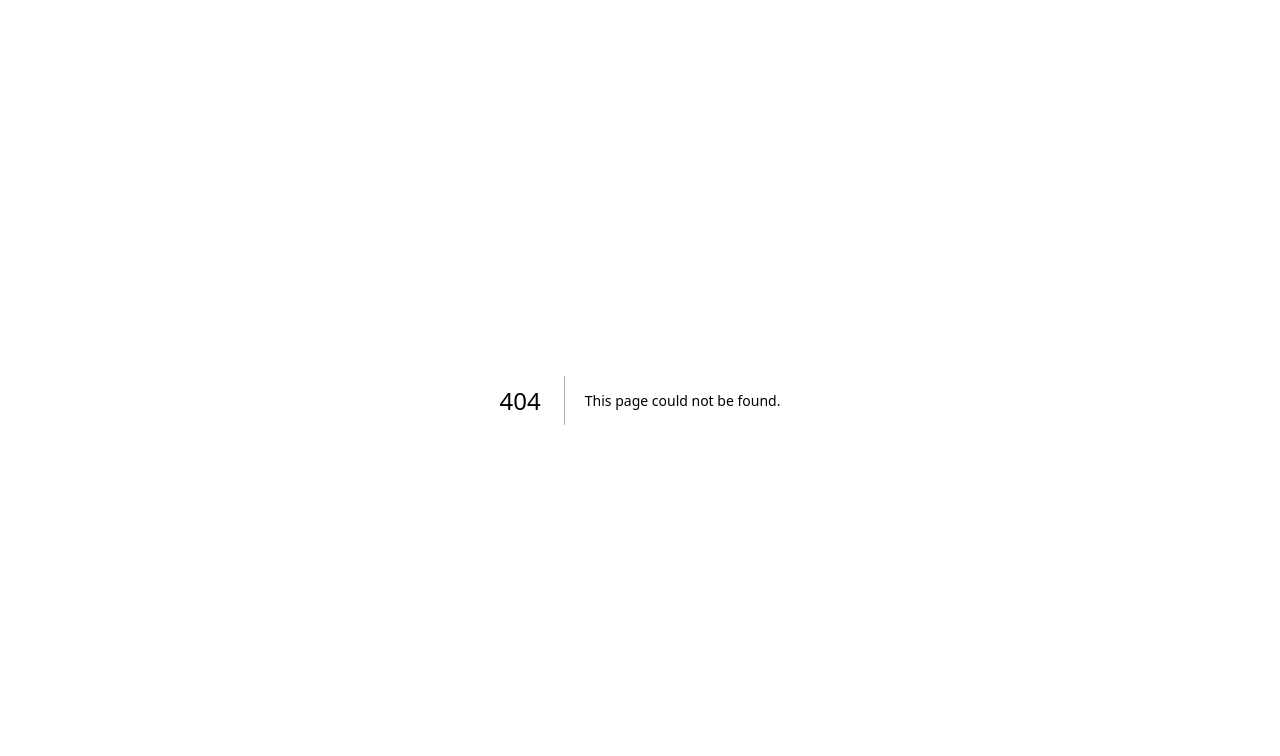
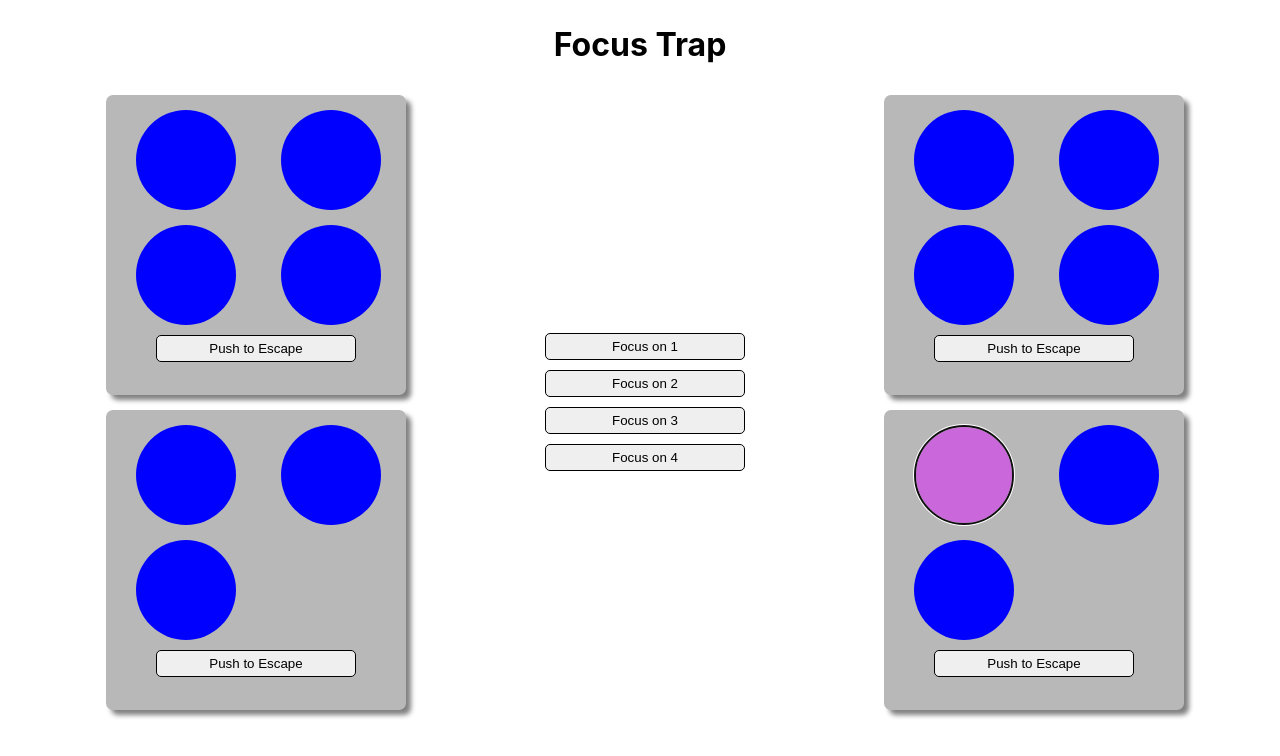
Before and after one commit to idcargill/next-playground, a Next.js app: page /focusTrap in a window 1280 px wide. Before the commit this address had no page. Shown: the top 756 px of the page. Built offline with nearby package versions, Linux system fonts and the light colour scheme.

Commit message:
focus trap setup

```diff
--- a/babel.config.js
+++ /dev/null
@@ -1,8 +0,0 @@
-module.expors = {
-  presets: [
-    '@babel/preset-react',
-    ['@babel/preset-env', {targets: { node: 'current'}}],
-    '@babel/preset-typescript',
-    '@babel/plugin-syntax-jsx'
-  ],
-};
--- a/package.json
+++ b/package.json
@@ -15,6 +15,7 @@
     "axios": "^1.1.3",
     "dotenv": "^16.0.3",
     "env-var": "^7.3.0",
+    "focus-trap-react": "^10.1.1",
     "next": "13.0.0",
     "react": "18.2.0",
     "react-dom": "18.2.0",
@@ -22,6 +23,11 @@
     "styled-components": "^5.3.6"
   },
   "devDependencies": {
+    "@babel/core": "^7.21.4",
+    "@babel/plugin-syntax-jsx": "^7.21.4",
+    "@babel/preset-env": "^7.21.4",
+    "@babel/preset-react": "^7.18.6",
+    "@babel/preset-typescript": "^7.21.4",
     "@types/node": "18.11.7",
     "@types/react": "18.0.23",
     "@types/react-dom": "18.0.7",
--- /dev/null
+++ b/pages/focusTrap.tsx
@@ -0,0 +1,113 @@
+import { ReactNode, useState } from 'react';
+import FocusTrap from 'focus-trap-react';
+import styles from '../sections/focusTrap/container.module.css';
+
+const Button = ({
+  text,
+}: {
+  text?: string;
+  onClick?: (text: string) => void;
+}) => (
+  <button tabIndex={1} className={styles.focus_button}>
+    {text ? text : 'Push to Escape'}
+  </button>
+);
+
+const FocusableThing = () => (
+  <div tabIndex={1} className={styles.focus_thing}></div>
+);
+
+const FocusContainer = ({ children }: { children?: ReactNode }) => {
+  const [isActive, setIsActive] = useState(false);
+
+  const deactivate = () => {
+    setIsActive(false);
+  };
+
+  return (
+    <>
+      <FocusTrap
+        focusTrapOptions={{
+          // onActivate: () => void,
+          onDeactivate: () => {
+            console.log('deactivate', this);
+          },
+          // checkCanReturnFocus: ,
+          // initialFocus: () => false,
+          // fallbackFocus: 'fallbackFocus',
+          // checkCanFocusTrap: promoise,
+          clickOutsideDeactivates: true,
+        }}
+      >
+        <div tabIndex={1} className={styles.focus_container}>
+          {children}
+        </div>
+      </FocusTrap>
+    </>
+  );
+};
+
+const FocusTrapPage = () => {
+  return (
+    <>
+      <h1 className={`${styles.focus_title} fallbackFocus`}>Focus Trap</h1>
+      <div className={styles.page_grid}>
+        <FocusContainer>
+          <div className={styles.container_grid}>
+            <FocusableThing />
+            <FocusableThing />
+            <FocusableThing />
+            <FocusableThing />
+          </div>
+          <Button />
+        </FocusContainer>
+
+        <FocusContainer>
+          <div className={styles.container_grid}>
+            <FocusableThing />
+            <FocusableThing />
+            <FocusableThing />
+            <FocusableThing />
+          </div>
+          <Button />
+        </FocusContainer>
+
+        <div
+          style={{
+            display: 'flex',
+            flexDirection: 'column',
+            justifyContent: 'center',
+            gridColumn: 2,
+            gridRow: 1,
+            gridRowEnd: 3,
+          }}
+        >
+          <Button text="Focus on 1" />
+          <Button text="Focus on 2" />
+          <Button text="Focus on 3" />
+          <Button text="Focus on 4" />
+        </div>
+
+        <FocusContainer>
+          <div className={styles.container_grid}>
+            <FocusableThing />
+            <FocusableThing />
+            <FocusableThing />
+          </div>
+          <Button />
+        </FocusContainer>
+
+        <FocusContainer>
+          <div className={styles.container_grid}>
+            <FocusableThing />
+            <FocusableThing />
+            <FocusableThing />
+          </div>
+          <Button />
+        </FocusContainer>
+      </div>
+    </>
+  );
+};
+
+export default FocusTrapPage;
--- /dev/null
+++ b/sections/focusTrap/container.module.css
@@ -0,0 +1,70 @@
+.focus_container {
+  text-align: center;
+  width: 300px;
+  min-width: 300px;
+  height: 300px;
+  min-height: 300px;
+  background-color: rgb(184, 184, 184);
+  border-radius: 7px;
+  box-shadow: 5px 5px 5px gray;
+  margin: 5px;
+  padding: 10px;
+}
+
+.focus_container:focus {
+  border: 5px solid white;
+  /* background-color: rgb(202, 103, 219); */
+}
+
+.focus_title {
+  padding: 4px;
+  text-align: center;
+}
+
+.focus_title:focus {
+  border: 2px solid white;
+  background-color: rgb(202, 103, 219);
+}
+
+.focus_button {
+  width: 200px;
+  padding: 5px;
+  border: 1px solid black;
+  margin: 5px;
+  border-radius: 5px;
+}
+
+.focus_button:focus {
+  background-color: red;
+  color: white;
+  transform: scale(1.20);
+}
+
+.focus_thing {
+  background-color: blue;
+  border-radius: 100%;
+  width: 100px;
+  height: 100px;
+  margin: 5px;
+}
+
+.focus_thing:focus {
+  border: 2px solid white;
+  background-color: rgb(202, 103, 219);
+}
+
+.page_grid {
+  display: grid;
+  grid-template-columns: 40% 20% 40%;
+  grid-template-rows: 2;
+  gap: 5px;
+  justify-items: center;
+}
+
+.container_grid {
+  display: grid;
+  grid-template-columns: 50% 50%;
+  grid-template-rows: 2;
+  gap: 5px;
+  justify-items: center;
+}
```
Also changed, not shown: pages/_app.tsx (+4 -4 lines), 1 other file (tests, documents, lock files or other folders).
